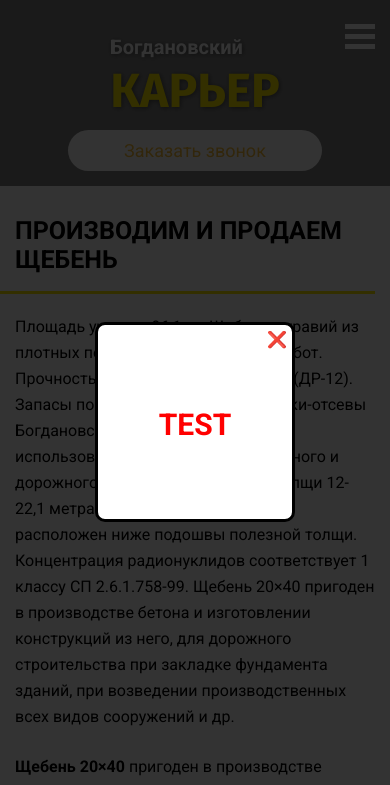
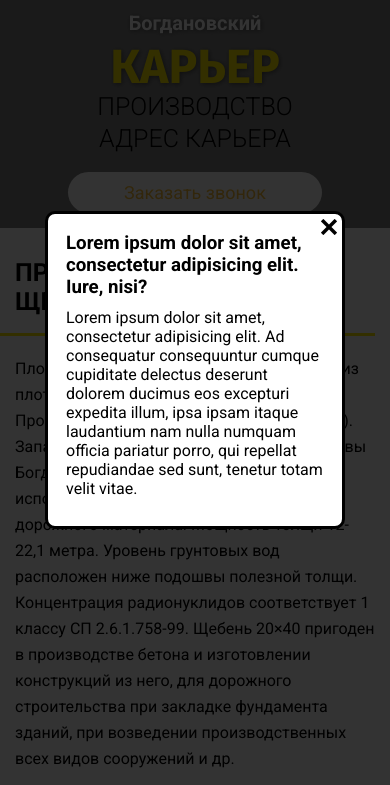
Before and after one commit to johnSmith8338/career, a website: page markup/app/index.html in a window 390 px wide. Both pictures are taken after a click on the button "Заказать звонок". Shown: the top 785 px of the page. Drawn offline with nearby package versions, Linux system fonts and the light colour scheme; some packages are replaced by stand-ins of ours.

Commit message:
Some improvements was added

```diff
--- a/markup/app/index.html
+++ b/markup/app/index.html
@@ -1,11 +1,11 @@
 <!DOCTYPE html>
-<html lang="en">
+<html>
 
 <head>
     <meta charset="UTF-8">
+    <meta name="viewport" content="width=device-width, initial-scale=1.0">
     <title>Богдановский Карьер</title>
     <link rel="stylesheet" href="css/all.css">
-    <meta name="viewport" content="width=device-width, initial-scale=1.0">
 </head>
 
 <body>
@@ -13,15 +13,12 @@
         <header class="header">
             <div class="nav-wrapper">
                 <h1 class="logo-holder">
-                    <span class="logo-name">Богдановский</span>
-                    <strong class="logo-place">карьер</strong>
+                    <a href="#" class="logo-link">
+                        <span class="logo-name">Богдановский</span>
+                        <strong class="logo-place">карьер</strong>
+                    </a>
                 </h1>
                 <nav class="nav-holder">
-                    <div class="hidden-menu">
-                        <div class="hidden-menu-item"></div>
-                        <div class="hidden-menu-item"></div>
-                        <div class="hidden-menu-item"></div>
-                    </div>
                     <ul class="nav-list">
                         <li class="nav-item"><a href="#to-production">производство</a></li>
                         <li class="nav-item"><a href="#to-address">адрес карьера</a></li>
@@ -29,25 +26,29 @@
                     <button class="call-order" id="go">Заказать звонок</button>
                     <div class="modal-wrapper">
                         <div id="modal-form">
-                            <span id="modal-close">&#10060;</span>
-                            <p class="modal-txt">test</p>
+                            <span id="modal-close"><span class="icon-cross"></span></span>
+                            <div class="modal-content">
+                                <h3>Lorem ipsum dolor sit amet, consectetur
+                                    adipisicing elit. Iure, nisi?</h3>
+                                <p>Lorem ipsum dolor sit amet, consectetur adipisicing elit. Ad consequatur consequuntur cumque cupiditate delectus deserunt dolorem ducimus eos excepturi expedita illum, ipsa ipsam itaque laudantium nam nulla numquam officia pariatur porro, qui repellat repudiandae sed sunt, tenetur totam velit vitae.</p>
+                            </div>
                         </div>
                     </div>
                     <div id="overlay"></div>
                 </nav>
             </div>
             <div class="banner-wrapper">
-                <ul class="banner-list">
-                    <li class="banner-item">
+                <div class="banner-list">
+                    <div class="banner-item">
                         <img src="images/banner-img.jpg" alt="should be image">
-                    </li>
-                    <li class="banner-item">
+                    </div>
+                    <div class="banner-item">
                         <img src="images/banner-img.jpg" alt="should be image">
-                    </li>
-                    <li class="banner-item">
+                    </div>
+                    <div class="banner-item">
                         <img src="images/banner-img.jpg" alt="should be image">
-                    </li>
-                </ul>
+                    </div>
+                </div>
             </div>
         </header>
         <main class="main">
@@ -70,8 +71,9 @@
                     </div>
                 </div>
                 <aside class="main-sidebar">
-                    <h2 class="main-title">контакты</h2>
-                    <ul class="sidebar-list"><strong class="sidebar-list-call">Звоните:</strong>
+                    <h2 class="sidebar-title">контакты</h2>
+                    <strong class="sidebar-list-call">Звоните:</strong>
+                    <ul class="sidebar-list">
                         <li class="sidebar-item">8(800)<strong>555-93-99</strong></li>
                         <li class="sidebar-item">8(495)<strong>638-55-85</strong></li>
                     </ul>
@@ -85,7 +87,7 @@
             </div>
         </footer>
     </div>
-    <script src="https://maps.googleapis.com/maps/api/js?key=AIzaSyCTPqm9c1-5UXkuq9LU2Asg-bCLLUAbfUw&callback=initMap"></script>
+    <script src="https://maps.googleapis.com/maps/api/js?key=AIzaSyCTPqm9c1-5UXkuq9LU2Asg-bCLLUAbfUw"></script>
     <script src="https://code.jquery.com/jquery-3.2.1.min.js"></script>
     <script src="https://cdnjs.cloudflare.com/ajax/libs/slick-carousel/1.8.1/slick.min.js"></script>
     <script src="js/main.js"></script>
--- a/markup/app/js/main.js
+++ b/markup/app/js/main.js
@@ -1,12 +1,12 @@
 $(document).ready(function () {
-    anchorLinks();
-    mobileMenu();
-    modalWindow();
+    initAnchorLinks();
+    initModalWindow();
+    initSlider();
     initMap();
 });
 
 // Navigation anchor links
-function anchorLinks() {
+function initAnchorLinks() {
     $(".nav-list a").on("click", function (e) {
         var anchor = $(this);
         $(".nav-list li").removeClass('active');
@@ -18,15 +18,8 @@ function anchorLinks() {
     });
 }
 
-// Hidden menu on click
-function mobileMenu() {
-    $(".hidden-menu").click(function () {
-        $(".nav-list").toggleClass('nav-list-active');
-    });
-}
-
-// modal
-function modalWindow() {
+// Modal
+function initModalWindow() {
     $('button#go').click(function (event) {
         event.preventDefault();
         $('#overlay').fadeIn(400,
@@ -54,19 +47,21 @@ function modalWindow() {
     });
 }
 
-// slider
-$(".banner-list").slick({
+// Slider
+function initSlider () {
+  $(".banner-list").slick({
     infinite: true,
     slidesToShow: 1,
     slidesToScroll: 1,
-    fade: false,
+    fade: true,
     autoplay: true,
     draggable: false,
     prevArrow: '<div class="prev-arrow"><div class="icon-left-arrow"></div></div>',
     nextArrow: '<div class="next-arrow"><div class="icon-right-arrow"></div></div>'
-});
+  });
+}
 
-// map
+// Map
 function initMap() {
     var coordinates = {
             lat: 54.210650,
--- a/markup/app/scss/base/_fonts.scss
+++ b/markup/app/scss/base/_fonts.scss
@@ -4,17 +4,16 @@
 
 @font-face {
   font-family: 'icomoon';
-    src: url('../fonts/icomoon.eot?uhc4hh');
-    src: url('../fonts/icomoon.eot?uhc4hh#iefix') format('embedded-opentype'),
-    url('../fonts/icomoon.ttf?uhc4hh') format('truetype'),
-    url('../fonts/icomoon.woff?uhc4hh') format('woff'),
-    url('../fonts/icomoon.svg?uhc4hh#icomoon') format('svg');
+  src:  url('../fonts/icomoon.eot?s9os9b');
+  src:  url('../fonts/icomoon.eot?s9os9b#iefix') format('embedded-opentype'),
+        url('../fonts/icomoon.ttf?s9os9b') format('truetype'),
+        url('../fonts/icomoon.woff?s9os9b') format('woff'),
+        url('../fonts/icomoon.svg?s9os9b#icomoon') format('svg');
   font-weight: normal;
   font-style: normal;
 }
 
-[class^="icon-"],
-[class*=" icon-"] {
+[class^="icon-"], [class*=" icon-"] {
   /* use !important to prevent issues with browser extensions that change fonts */
   font-family: 'icomoon' !important;
   speak: none;
@@ -29,14 +28,15 @@
   -moz-osx-font-smoothing: grayscale;
 }
 
+.icon-cross:before {
+  content: "\e903";
+}
 .icon-right-arrow:before {
   content: "\e900";
 }
-
 .icon-left-arrow:before {
   content: "\e901";
 }
-
 .icon-map-pointer:before {
   content: "\e902";
 }
--- a/markup/app/scss/base/_global.scss
+++ b/markup/app/scss/base/_global.scss
@@ -6,6 +6,13 @@
 
 html {
     font-size: 10px;
+}
+
+body {
+    margin: 0;
+    font: 1.6rem $main-font-regular;
+    color: #000;
+    background-color: #fff;
 }
 
 img {
@@ -19,15 +26,9 @@ img {
 
 h1,
 h2,
+h3,
 p {
     margin: 0 0 10px;
-}
-
-body {
-    margin: 0;
-    font: 1.6rem $main-font-regular;
-    color: #000;
-    background: #fff;
 }
 
 .container {
--- a/markup/app/scss/components/_banner.scss
+++ b/markup/app/scss/components/_banner.scss
@@ -1,6 +1,6 @@
 .banner-wrapper {
-    margin: -143px 0 0;
-    @include media('<tablet'){
+    margin: -138px 0 0;
+    @include media('<tablet') {
         display: none;
     }
 }
@@ -10,13 +10,8 @@
     margin: 0;
     padding: 0;
     position: relative;
-}
-
-.banner-item img {
-    height: 100vh;
-    @include media('<=desktop'){
-        height: auto;
-    }
+    max-height: 100vh;
+    overflow: hidden;
 }
 
 .prev-arrow {
@@ -30,8 +25,11 @@
     transform: rotate(45deg);
     cursor: pointer;
     transition: all 0.5s ease-out 0s;
-    &:hover{
-        opacity: .8;
+    @include media('<=desktop') {
+        padding: 50px;
+    }
+    &:hover {
+        color: $yel-color;
     }
     .icon-left-arrow {
         font-size: 4.5rem;
@@ -40,6 +38,11 @@
         transform: rotate(-45deg);
         right: 20px;
         top: 20px;
+        @include media('<=desktop') {
+            font-size: 3rem;
+            right: 5px;
+            top: 5px;
+        }
     }
 }
 
@@ -54,8 +57,11 @@
     transform: rotate(-45deg);
     cursor: pointer;
     transition: all 0.5s ease-out 0s;
-    &:hover{
-        opacity: .8;
+    @include media('<=desktop') {
+        padding: 50px;
+    }
+    &:hover {
+        color: $yel-color;
     }
     .icon-right-arrow {
         font-size: 4.5rem;
@@ -64,6 +70,10 @@
         transform: rotate(45deg);
         left: 20px;
         top: 20px;
-        color: $yel-color;
+        @include media('<=desktop') {
+            font-size: 3rem;
+            left: 5px;
+            top: 5px;
+        }
     }
 }
--- a/markup/app/scss/components/_button.scss
+++ b/markup/app/scss/components/_button.scss
@@ -9,6 +9,7 @@
     float: right;
     @include media('<tablet'){
         margin: 0 0 15px;
+        float: none;
     }
     &:hover{
         background-color: #bfb0b0;
--- a/markup/app/scss/components/_logo.scss
+++ b/markup/app/scss/components/_logo.scss
@@ -1,4 +1,9 @@
 .logo-holder {
+    margin: 0;
+    @include media('<tablet') {
+        text-align: center;
+    }
+}
 .logo-name {
     font-size: 2rem;
     color: #fff;
@@ -12,4 +17,7 @@
     text-transform: uppercase;
     font-family: 'Fira Sans', Arial, Helvetica, sans-serif;
 }
+.logo-link {
+    color: inherit;
+    text-decoration: none;
 }
--- a/markup/app/scss/components/_modal.scss
+++ b/markup/app/scss/components/_modal.scss
@@ -1,18 +1,17 @@
 #modal-form {
-    width: 200px;
-    height: 200px;
+    width: 300px;
     border-radius: 10px;
     border: 3px #000 solid;
     background: #fff;
     position: fixed;
-    top: 45%;
     left: 50%;
-    margin-top: -100px;
-    margin-left: -100px;
+    margin-left: -150px;
+    margin-top: -25vh;
     display: none;
     opacity: 0;
     z-index: 5;
-    padding: 30px 10px;
+    padding: 18px;
+    text-align: left;
 }
 
 #modal-close {
@@ -35,13 +34,3 @@
     cursor: pointer;
     display: none;
 }
-
-.modal-txt {
-    margin: 0;
-    line-height: 140px;
-    text-align: center;
-    font-size: 30px;
-    text-transform: uppercase;
-    color: red;
-    font-weight: bold;
-}
--- a/markup/app/scss/components/_navigation.scss
+++ b/markup/app/scss/components/_navigation.scss
@@ -1,3 +1,8 @@
+.nav-holder {
+    @include media('<tablet'){
+        text-align: center;
+    }
+}
 .nav-list {
     margin: 0 0 32px;
     padding: 0;
@@ -5,11 +10,9 @@
     font-size: 30px;
     text-transform: uppercase;
     font-weight: lighter;
-    @include media('<desktop'){
+    @include media('<desktop') {
         font-size: 25px;
-    }
-    @include media('<tablet'){
-        display: none;
+        margin: 0 0 22px;
     }
     .nav-item {
         display: inline-block;
@@ -22,6 +25,12 @@
             margin: 0;
             padding: 0;
         }
+        @include media('<phone') {
+            margin-right: 0;
+            padding-right: 0;
+            border: 0;
+            display: block;
+        }
     }
     a {
         text-decoration: none;
@@ -31,32 +40,3 @@
         }
     }
 }
-.nav-list-active{
-    display: block;
-    position: absolute;
-    top: 100%;
-    left: 0;
-    width: 100%;
-    background-color: #848484;
-}
-
-.hidden-menu {
-    position: absolute;
-    top: 0;
-    right: 15px;
-    display: none;
-    width: 30px;
-    height: 30px;
-    @include media('<tablet'){
-        display: block;
-    }
-}
-
-.hidden-menu-item {
-    width: 30px;
-    height: 5px;
-    margin: 0 0 5px;
-    background: #fff;
-    cursor: pointer;
-    transform-origin: 0 0;
-}
--- a/markup/app/scss/layouts/_header.scss
+++ b/markup/app/scss/layouts/_header.scss
@@ -2,6 +2,7 @@
     padding: 24px 0 0;
     @include media('<tablet') {
         background-color: #848484;
+        padding: 0;
     }
 }
 
```
Also changed, not shown: markup/app/fonts/selection.json (+32 -3 lines), markup/app/scss/components/_sidebar.scss (+6 -3 lines), markup/package.json (+4 -5 lines), markup/app/css/all.css, markup/app/fonts/icomoon.ttf, markup/app/fonts/icomoon.woff, 2 other files. Lines whose indentation alone changed are shown as unchanged.
